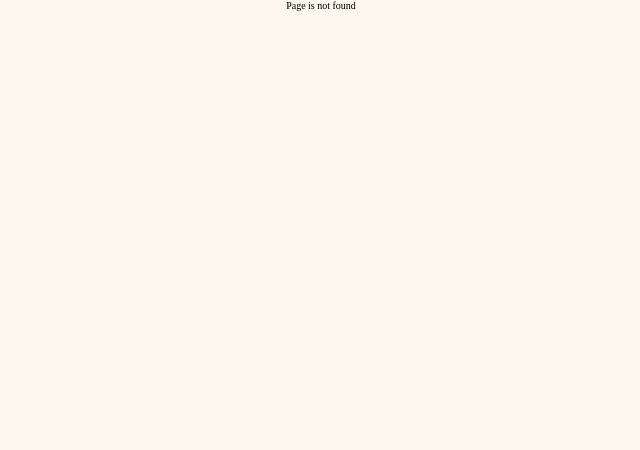
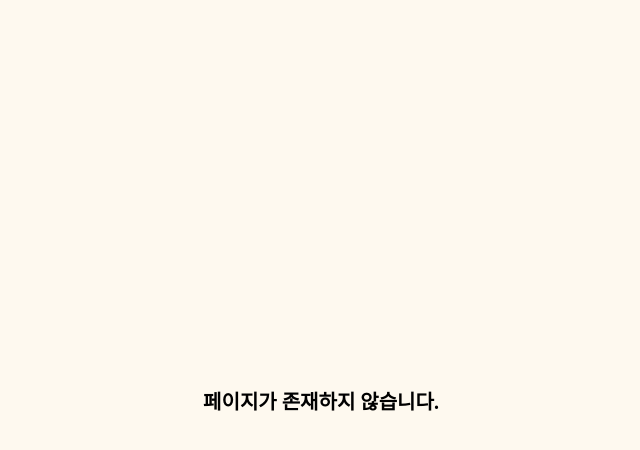
Before and after one commit to sujungYu/renew_offco_project, a Vue app: page /chathome/1 in a window 1280 px wide. Before the commit this address had no page. Shown: the top 450 px of the page, without its empty margins (319-959 px from the left). Built offline with nearby package versions, Linux system fonts and the light colour scheme.

Commit message:
refactor(NotFoundPage) : 텍스트 내용 수정

```diff
--- a/src/views/NotFoundPage.vue
+++ b/src/views/NotFoundPage.vue
@@ -1,6 +1,8 @@
 <template>
-  <div>
-    Page is not found
+  <div class="notfound-container">
+    <h1>
+      페이지가 존재하지 않습니다.
+    </h1>
   </div>
 </template>
 
@@ -8,4 +10,16 @@
 export default {};
 </script>
 
-<style></style>
+<style scoped>
+.notfound-container {
+  height: 100vh;
+  text-align: center;
+}
+h1 {
+  margin: 0 auto;
+  height: 100%;
+  display: flex;
+  justify-content: center;
+  align-items: center;
+}
+</style>
```
